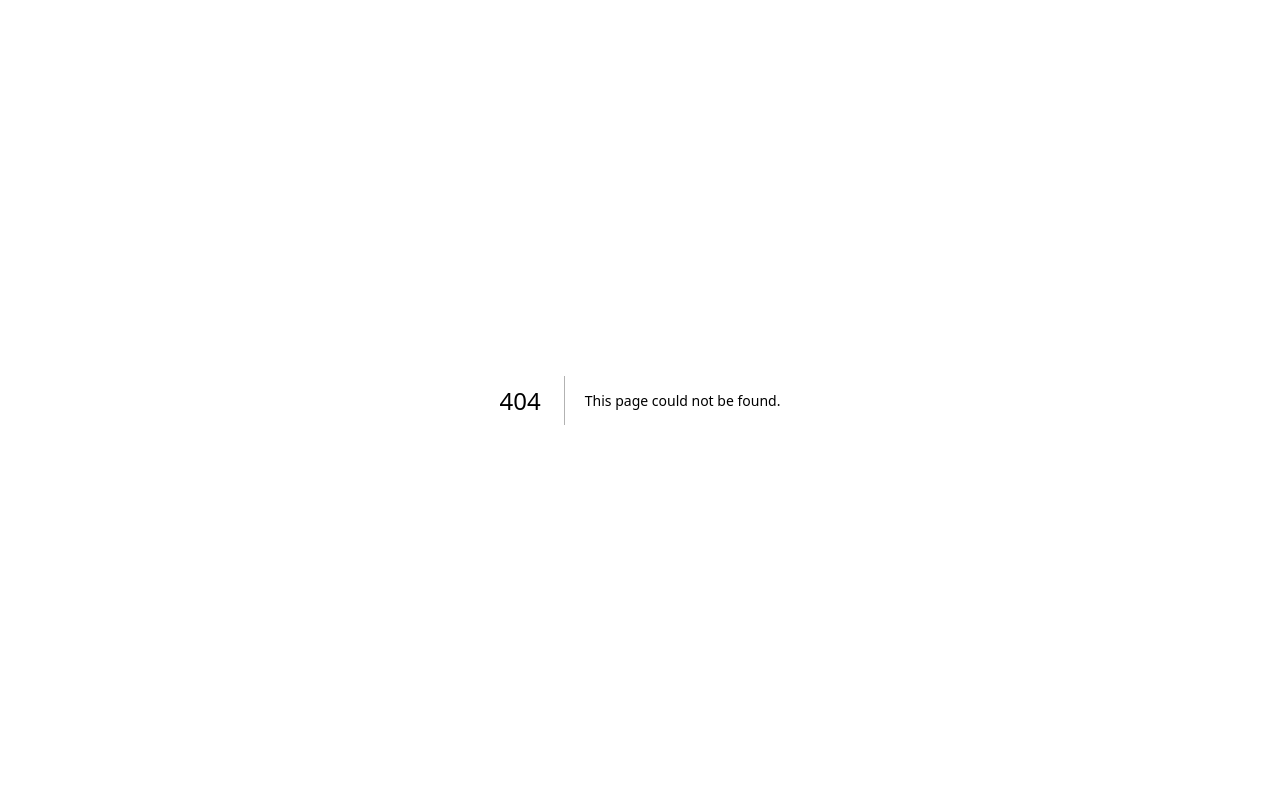
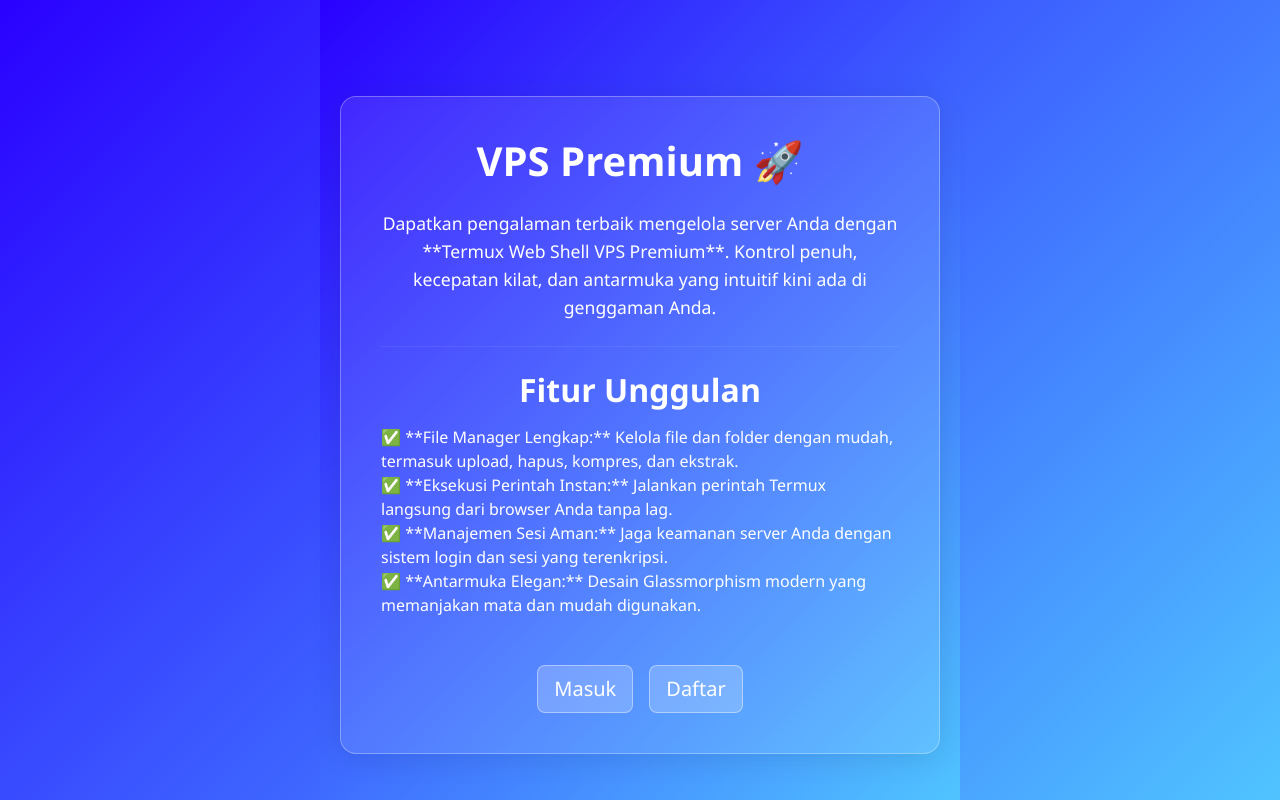
Before and after one commit to GMhabib/nextjs, a Next.js app: page / in a window 1280 px wide. Before the commit this address had no page. Built offline with nearby package versions, Linux system fonts and the light colour scheme.

Commit message:
Initial commit nextjs project

```diff
--- /dev/null
+++ b/app/page.jsx
@@ -0,0 +1,95 @@
+// app/page.jsx
+'use client';
+import Link from 'next/link'; // <--- BARIS KRITIS
+import React from 'react'; // Impor React (tidak wajib di Next.js terbaru, tapi bagus)
+
+export default function HomePage() {
+    return (
+        <>
+            {/* Inject Bootstrap CSS */}
+            <link href="https://cdn.jsdelivr.net/npm/bootstrap@5.3.3/dist/css/bootstrap.min.css" rel="stylesheet" />
+
+            {/* Container Utama - Menggunakan Flexbox dari CSS yang Anda berikan */}
+            <div style={
+                {
+                    fontFamily: "'Segoe UI', Tahoma, Geneva, Verdana, sans-serif",
+                    background: 'linear-gradient(135deg, #2a00ff, #50c4ff)',
+                    minHeight: '100vh',
+                    display: 'flex',
+                    alignItems: 'center',
+                    justifyContent: 'center',
+                    textAlign: 'center',
+                    padding: '20px'
+                }
+            }>
+                <div className="glass-card">
+                    <h1>VPS Premium 🚀</h1>
+                    <p className="mt-4 mb-4">
+                        Dapatkan pengalaman terbaik mengelola server Anda dengan **Termux Web Shell VPS Premium**. Kontrol penuh, kecepatan kilat, dan antarmuka yang intuitif kini ada di genggaman Anda.
+                    </p>
+                    <hr style={{ borderColor: 'rgba(255, 255, 255, 0.3)' }} />
+                    <h2 className="mt-4">Fitur Unggulan</h2>
+                    <ul className="list-unstyled text-start mt-3 mb-5">
+                        <li>✅ **File Manager Lengkap:** Kelola file dan folder dengan mudah, termasuk upload, hapus, kompres, dan ekstrak.</li>
+                        <li>✅ **Eksekusi Perintah Instan:** Jalankan perintah Termux langsung dari browser Anda tanpa lag.</li>
+                        <li>✅ **Manajemen Sesi Aman:** Jaga keamanan server Anda dengan sistem login dan sesi yang terenkripsi.</li>
+                        <li>✅ **Antarmuka Elegan:** Desain Glassmorphism modern yang memanjakan mata dan mudah digunakan.</li>
+                    </ul>
+                    <div className="d-grid gap-3 d-sm-flex justify-content-sm-center">
+                        {/* Menggunakan Link Next.js untuk navigasi */}
+                        <Link href="/login" legacyBehavior>
+                            <a className="btn btn-custom btn-lg">Masuk</a>
+                        </Link>
+                        <Link href="/register" legacyBehavior>
+                            <a className="btn btn-custom btn-lg">Daftar</a>
+                        </Link>
+                    </div>
+                </div>
+            </div>
+
+            {/* Inline Styles */}
+            <style jsx global>{`
+                body {
+                    margin: 0;
+                    font-family: 'Segoe UI', Tahoma, Geneva, Verdana, sans-serif;
+                    background: linear-gradient(135deg, #2a00ff, #50c4ff) !important;
+                }
+
+                .glass-card {
+                    background: rgba(255, 255, 255, 0.1);
+                    border-radius: 16px;
+                    box-shadow: 0 4px 30px rgba(0, 0, 0, 0.1);
+                    backdrop-filter: blur(5px);
+                    -webkit-backdrop-filter: blur(5px);
+                    border: 1px solid rgba(255, 255, 255, 0.3);
+                    padding: 2.5rem;
+                    color: #fff;
+                    max-width: 600px;
+                    margin-top: 50px;
+                }
+
+                h1, h2 {
+                    font-weight: 700;
+                }
+
+                p {
+                    font-size: 1.1rem;
+                    line-height: 1.6;
+                }
+
+                .btn-custom {
+                    background-color: rgba(255, 255, 255, 0.2);
+                    color: #fff;
+                    border: 1px solid rgba(255, 255, 255, 0.4);
+                    transition: background-color 0.3s, border-color 0.3s;
+                }
+
+                .btn-custom:hover {
+                    background-color: rgba(255, 255, 255, 0.3);
+                    border-color: rgba(255, 255, 255, 0.6);
+                    color: #fff;
+                }
+            `}</style>
+        </>
+    );
+}
--- a/express_app.js
+++ b/express_app.js
@@ -70,7 +70,7 @@ exports.setupExpressApp = (app) => {
             ];
         } else if (role === 'admin') {
             dangerousCommands = [
-                'rm -rf', 'rm -fr', 'rm -f', 'rm -r', 'pkill bash', 'pkill sh', 'kill -9', 'pkill su', 'pkill sudo', 'pkill node', 'pkill com.termux', 'format', 'shutdown', 'reboot'
+                'rm -rf', 'rm -fr', 'rm -f', 'rm -r', 'pkill bash', 'pkill sh','pkill npm', 'kill -9', 'pkill su', 'pkill sudo', 'pkill node', 'pkill com.termux', 'format', 'shutdown', 'reboot'
             ];
         }
 
--- a/server.js
+++ b/server.js
@@ -16,7 +16,9 @@ app.prepare().then(() => {
     const { webshellApp, serveoProcess } = setupExpressApp(server);
 
     // --- Routing Next.js ---
-    // Biarkan Next.js menangani semua permintaan yang bukan rute API/Assets Express
+    webshellApp.get('/', (req, res) => {
+    return handle(req, res);
+    });
     webshellApp.all('*', (req, res) => {
         return handle(req, res);
     });
```
